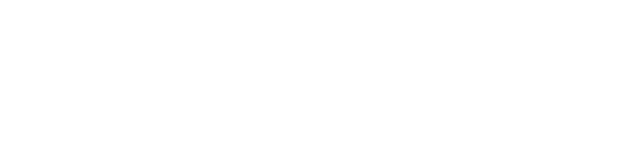
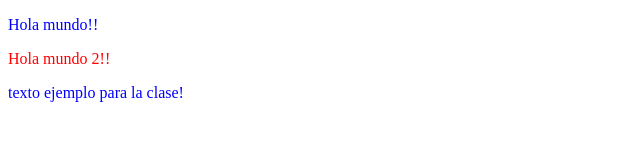
Before and after one commit to ericgomez/Web-Components, a plain HTML site: page CustomElements/index.html in a window 1280 px wide. Shown: the whole page, without its empty margins (0-640 px from the left). Drawn offline with Linux system fonts and the light colour scheme.

Commit message:
Custom Elements

```diff
--- a/CustomElements/index.html
+++ b/CustomElements/index.html
@@ -7,6 +7,7 @@
   <title>Custom Elements</title>
 </head>
 <body>
+  <my-element></my-element>
   <script type="module" src="./my-element.js"></script>
 </body>
 </html>
--- a/CustomElements/my-element.js
+++ b/CustomElements/my-element.js
@@ -0,0 +1,28 @@
+const template = document.createElement("div");
+template.innerHTML = `
+  <style>
+    .texto {
+      color: red;
+    }
+    p {
+      color: blue;
+    }
+  </style>
+  <p class="texto">Hola mundo 2!!</p>
+  <p>texto ejemplo para la clase!</p>
+`;
+
+class myElement extends HTMLElement {
+  constructor() {
+    super();
+
+    this.p = document.createElement("p");
+  }
+  connectedCallback() {
+    this.p.textContent = "Hola mundo!!";
+    this.appendChild(this.p);
+    this.appendChild(template);
+  }
+}
+// Utilizamos define para poder ponerle el nombre a la etiqueta que utilizaremos en HTML "my-element"
+customElements.define("my-element", myElement);
```
